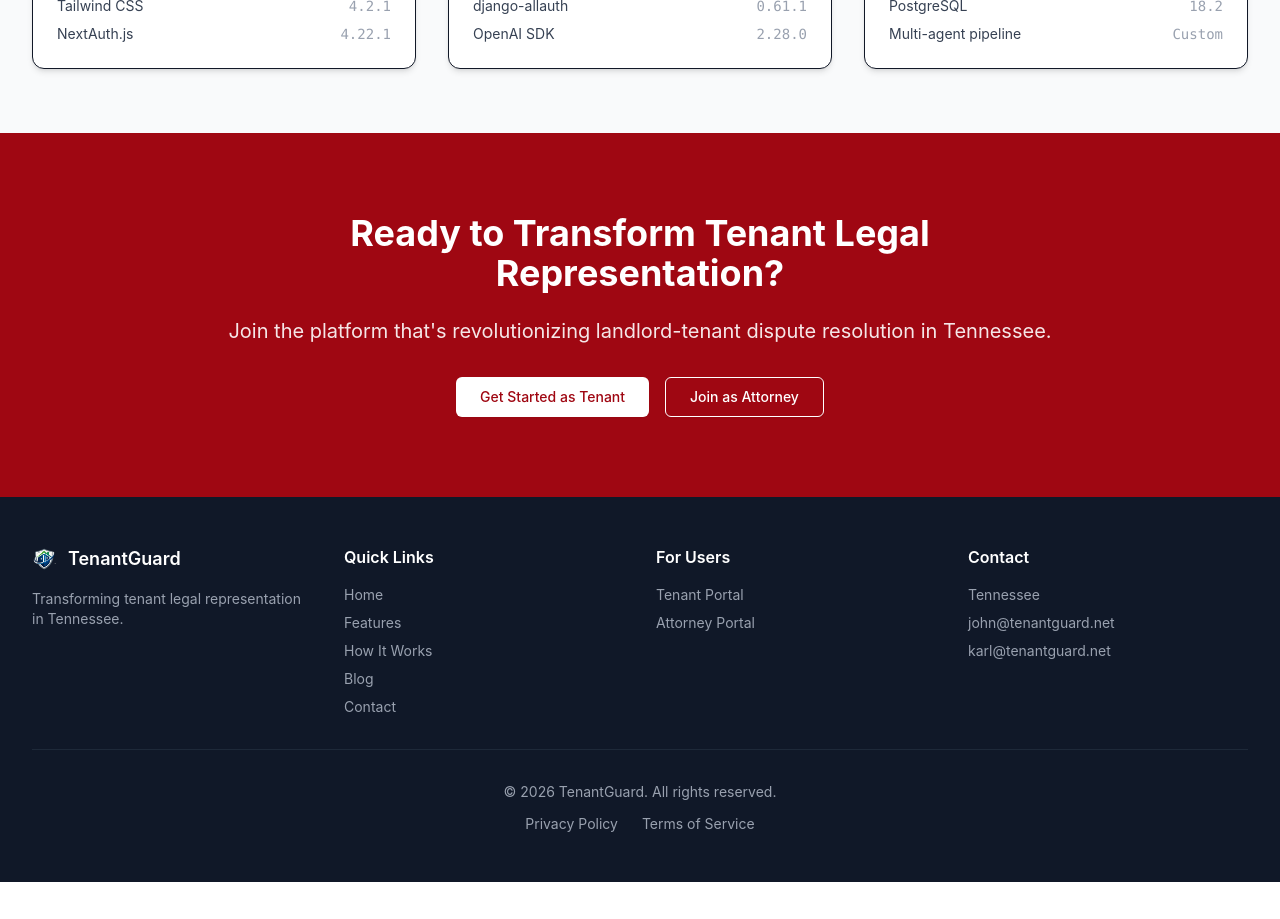
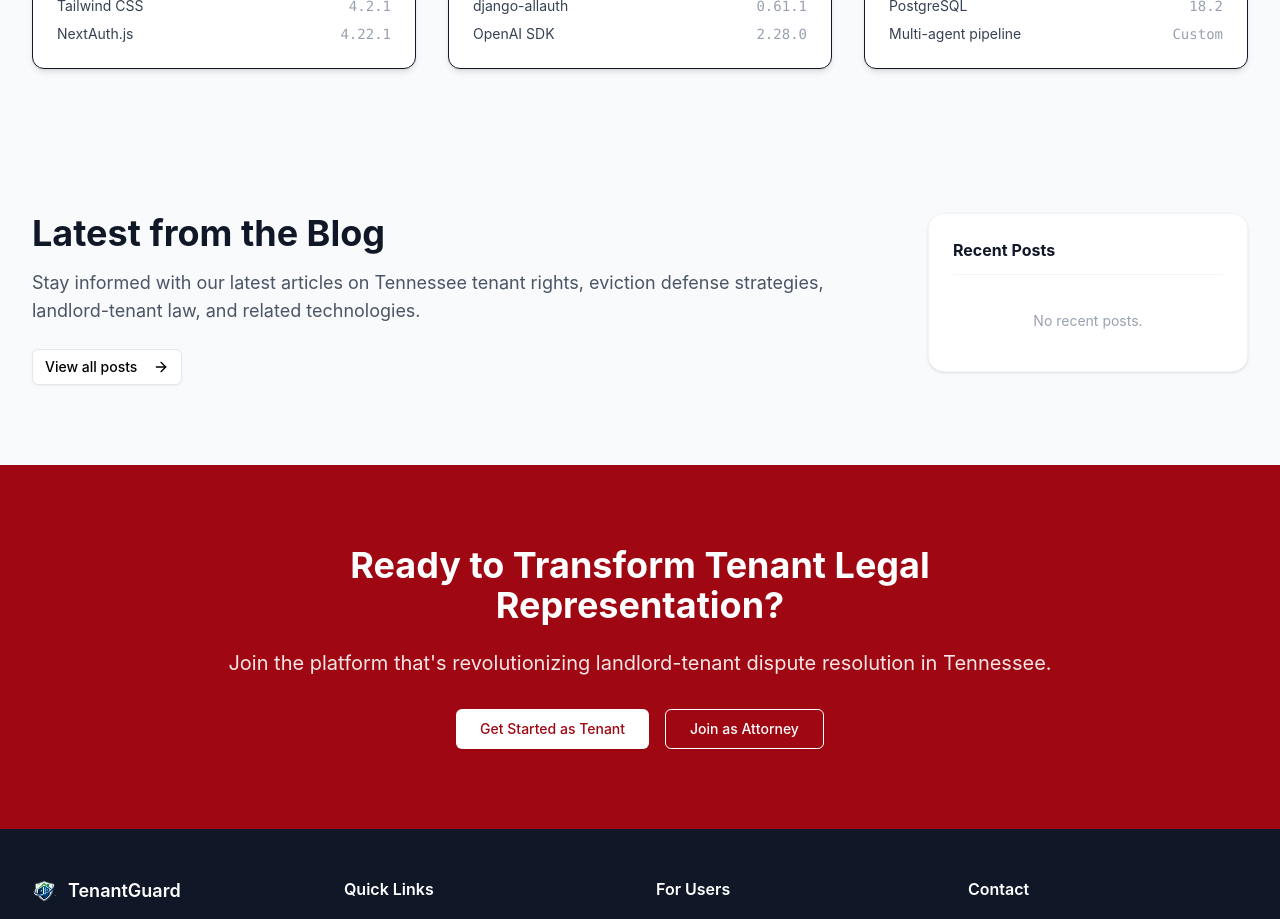
Before and after one commit to KarlHaines82/tenantguard2, a Next.js app in the folder frontend/: page / in a window 1280 px wide. Shown: the part 3660-4579 px from the top of the page. Before the commit the page ends 4542 px from the top, so only its background shows below. Built offline with nearby package versions, Linux system fonts and the light colour scheme; no server answers.

Commit message:
Fixed sidebar for main page

```diff
--- a/frontend/pages/blog/[slug].tsx
+++ b/frontend/pages/blog/[slug].tsx
@@ -6,9 +6,8 @@ import { Button } from '@/components/ui/button'
 import { Calendar, User, ArrowLeft, Send } from 'lucide-react'
 import Navbar from '@/components/Navbar'
 import Link from 'next/link'
-import { getPost, getPosts, createComment, fixMediaUrl } from '@/lib/api'
+import { getPost, createComment, fixMediaUrl } from '@/lib/api'
 import { useSession, signIn } from 'next-auth/react'
-import RecentPostsSidebar from '@/components/RecentPostsSidebar'
 
 interface Comment {
   id: number
@@ -33,7 +32,7 @@ interface PostDetail {
   meta_description?: string
 }
 
-export default function BlogPost({ post: initialPost, recentPosts }: { post: PostDetail; recentPosts: any[] }) {
+export default function BlogPost({ post: initialPost }: { post: PostDetail }) {
   const { data: session } = useSession()
   const [post, setPost] = useState(initialPost)
   const [comment, setComment] = useState('')
@@ -122,14 +121,12 @@ export default function BlogPost({ post: initialPost, recentPosts }: { post: Pos
 
       <Navbar />
 
-      <main className="max-w-7xl mx-auto px-4 sm:px-6 lg:px-8 py-12">
+      <main className="max-w-4xl mx-auto px-4 sm:px-6 lg:px-8 py-12">
         <Link href="/blog" className="inline-flex items-center text-primary hover:underline mb-8">
           <ArrowLeft className="h-4 w-4 mr-2" />
           Back to all posts
         </Link>
 
-        <div className="flex flex-col lg:flex-row gap-10 items-start">
-        <div className="flex-1 min-w-0">
         <article>
           <header className="mb-12">
             <div className="flex items-center gap-2 mb-4">
@@ -236,10 +233,6 @@ export default function BlogPost({ post: initialPost, recentPosts }: { post: Pos
             )}
           </div>
         </section>
-        </div>{/* end article column */}
-
-        <RecentPostsSidebar posts={recentPosts} currentSlug={post.slug} />
-        </div>{/* end flex row */}
       </main>
 
       <footer className="bg-gray-900 text-white py-12 mt-20">
@@ -258,12 +251,9 @@ export default function BlogPost({ post: initialPost, recentPosts }: { post: Pos
 export const getServerSideProps: GetServerSideProps = async ({ params }) => {
   try {
     const slug = params?.slug as string
-    const [post, recentPosts] = await Promise.all([
-      getPost(slug),
-      getPosts(),
-    ])
+    const post = await getPost(slug)
     return {
-      props: { post, recentPosts }
+      props: { post }
     }
   } catch (error) {
     console.error('Error fetching post:', error)
--- a/frontend/pages/blog/index.tsx
+++ b/frontend/pages/blog/index.tsx
@@ -8,7 +8,6 @@ import { Calendar, User, ArrowRight, Tag, Search, FileText } from 'lucide-react'
 import Navbar from '@/components/Navbar'
 import Link from 'next/link'
 import { getPosts, getCategories, fixMediaUrl } from '@/lib/api'
-import RecentPostsSidebar from '@/components/RecentPostsSidebar'
 
 interface Post {
   id: number
@@ -107,11 +106,8 @@ export default function BlogIndex({ posts: initialPosts, categories }: BlogIndex
           </div>
         </div>
 
-        {/* Main content + Sidebar */}
-        <div className="flex flex-col lg:flex-row gap-8 items-start">
-          {/* Blog Grid */}
-          <div className="flex-1 min-w-0">
-            <div className="grid gap-8 sm:grid-cols-2">
+        {/* Blog Grid */}
+        <div className="grid gap-8 md:grid-cols-2 lg:grid-cols-3">
               {posts.map((post) => (
                 <Link key={post.id} href={`/blog/${post.slug}`} className="group">
                   <Card className="h-full hover:shadow-xl transition-all duration-300 border-none shadow-soft overflow-hidden group-hover:-translate-y-1">
@@ -163,16 +159,11 @@ export default function BlogIndex({ posts: initialPosts, categories }: BlogIndex
               ))}
             </div>
 
-            {posts.length === 0 && (
-              <div className="text-center py-20">
-                <p className="text-xl text-gray-500">No posts found matching your search.</p>
-              </div>
-            )}
+        {posts.length === 0 && (
+          <div className="text-center py-20">
+            <p className="text-xl text-gray-500">No posts found matching your search.</p>
           </div>
-
-          {/* Sidebar */}
-          <RecentPostsSidebar posts={initialPosts} />
-        </div>
+        )}
       </main>
 
       <footer className="bg-gray-900 text-white py-12 mt-20">
--- a/frontend/pages/index.tsx
+++ b/frontend/pages/index.tsx
@@ -1,13 +1,17 @@
 import React, { useState } from 'react'
 import Head from 'next/head'
+import { GetServerSideProps } from 'next'
+import Link from 'next/link'
 import { Button } from '@/components/ui/button'
 import { Card, CardContent, CardHeader, CardTitle, CardDescription } from '@/components/ui/card'
 import { Badge } from '@/components/ui/badge'
 import { ArrowRight, FileText, Gavel, Shield, CheckCircle, Clock, TrendingUp } from 'lucide-react'
 import Navbar from '@/components/Navbar'
 import { useSession, signIn } from 'next-auth/react'
+import { getPosts } from '@/lib/api'
+import RecentPostsSidebar from '@/components/RecentPostsSidebar'
 
-export default function Home() {
+export default function Home({ recentPosts }: { recentPosts: any[] }) {
   const { data: session } = useSession()
   const [activeTab, setActiveTab] = useState<'tenant' | 'attorney'>('tenant')
 
@@ -395,6 +399,29 @@ export default function Home() {
           </div>
         </section>
 
+        {/* Latest from the Blog */}
+        <section className="py-20 bg-gray-50">
+          <div className="max-w-7xl mx-auto px-4 sm:px-6 lg:px-8">
+            <div className="flex flex-col lg:flex-row gap-12 items-start">
+              <div className="flex-1">
+                <h2 className="text-3xl md:text-4xl font-bold text-gray-900 mb-4">
+                  Latest from the Blog
+                </h2>
+                <p className="text-lg text-gray-600 mb-6">
+                  Stay informed with our latest articles on Tennessee tenant rights, eviction defense strategies, landlord-tenant law, and related technologies.
+                </p>
+                <Link href="/blog">
+                  <Button variant="outline" className="group">
+                    View all posts
+                    <ArrowRight className="ml-2 h-4 w-4 transition-transform group-hover:translate-x-1" />
+                  </Button>
+                </Link>
+              </div>
+              <RecentPostsSidebar posts={recentPosts} />
+            </div>
+          </div>
+        </section>
+
         {/* CTA Section */}
         <section className="py-20 bg-red-800 text-white">
           <div className="max-w-4xl mx-auto text-center px-4 sm:px-6 lg:px-8">
@@ -466,3 +493,12 @@ export default function Home() {
     </div>
   )
 }
+
+export const getServerSideProps: GetServerSideProps = async () => {
+  try {
+    const recentPosts = await getPosts()
+    return { props: { recentPosts } }
+  } catch {
+    return { props: { recentPosts: [] } }
+  }
+}
```
